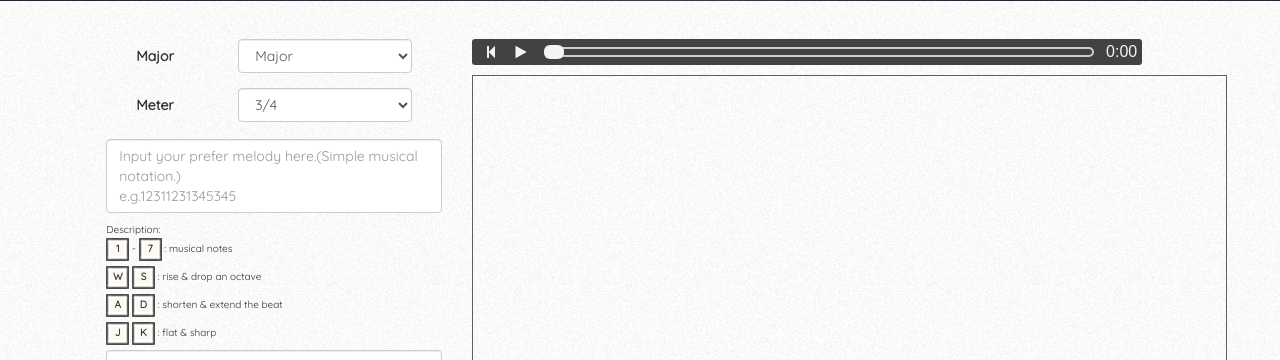
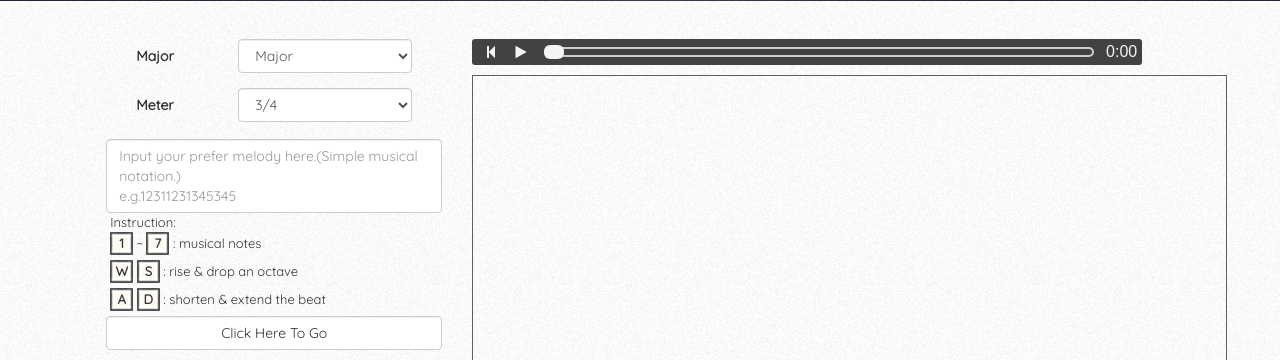
Before and after one commit to yippp/Musier, a Django app: page /app/notionLoad/ in a window 1280 px wide. Shown: the part 119-479 px from the top of the page. Run offline with Django 3.2, Linux system fonts and the light colour scheme; some libraries are stand-ins or nearby versions.

Commit message:
smallest change

```diff
--- a/MusierWeb/app/static/app/notionLoad.css
+++ b/MusierWeb/app/static/app/notionLoad.css
@@ -107,7 +107,8 @@ body {
 
 .instruction{
 	display: block;
-	font-size: 10px;
+	font-size: 13px;
+	margin-left: 4px;
 }
 
 .ico_key{
--- a/MusierWeb/app/templates/app/notionLoad.html
+++ b/MusierWeb/app/templates/app/notionLoad.html
@@ -64,15 +64,14 @@
               </div>
         </div>
 
-        <textarea class="form-control"  id="inputArea" style="margin-top: 100px;margin-bottom: 10px;resize: none;" placeholder="Input your prefer melody here.(Simple musical notation.)
+        <textarea class="form-control"  id="inputArea" style="margin-top: 100px;resize: none;" placeholder="Input your prefer melody here.(Simple musical notation.)
 e.g.12311231345345" rows = "3" form="notion_form"></textarea>
 
         <div class="instruction">
-          Description:<br/>
-          <span class="ico_key">1</span>  -  <span class="ico_key">7</span> :  musical notes<br/>
-          <span class="ico_key">W</span>  <span class="ico_key">S</span> :  rise & drop an octave<br/>
-          <span class="ico_key">A</span>  <span class="ico_key">D</span> :  shorten & extend the beat<br/>
-          <span class="ico_key">J</span>  <span class="ico_key">K</span> :  flat & sharp
+          Instruction:<br/>
+          <span class="ico_key">1</span>  ~  <span class="ico_key">7</span> :  musical notes<br/>
+          <span class="ico_key">W</span>  <span class="ico_key">S</span>  :  rise & drop an octave<br/>
+          <span class="ico_key">A</span>  <span class="ico_key">D</span>  :  shorten & extend the beat
         </div>
 
         <input class="btn btn-default col-sm-12 form-control" id = "submit" type="submit" value="Click Here To Go"/>
```
